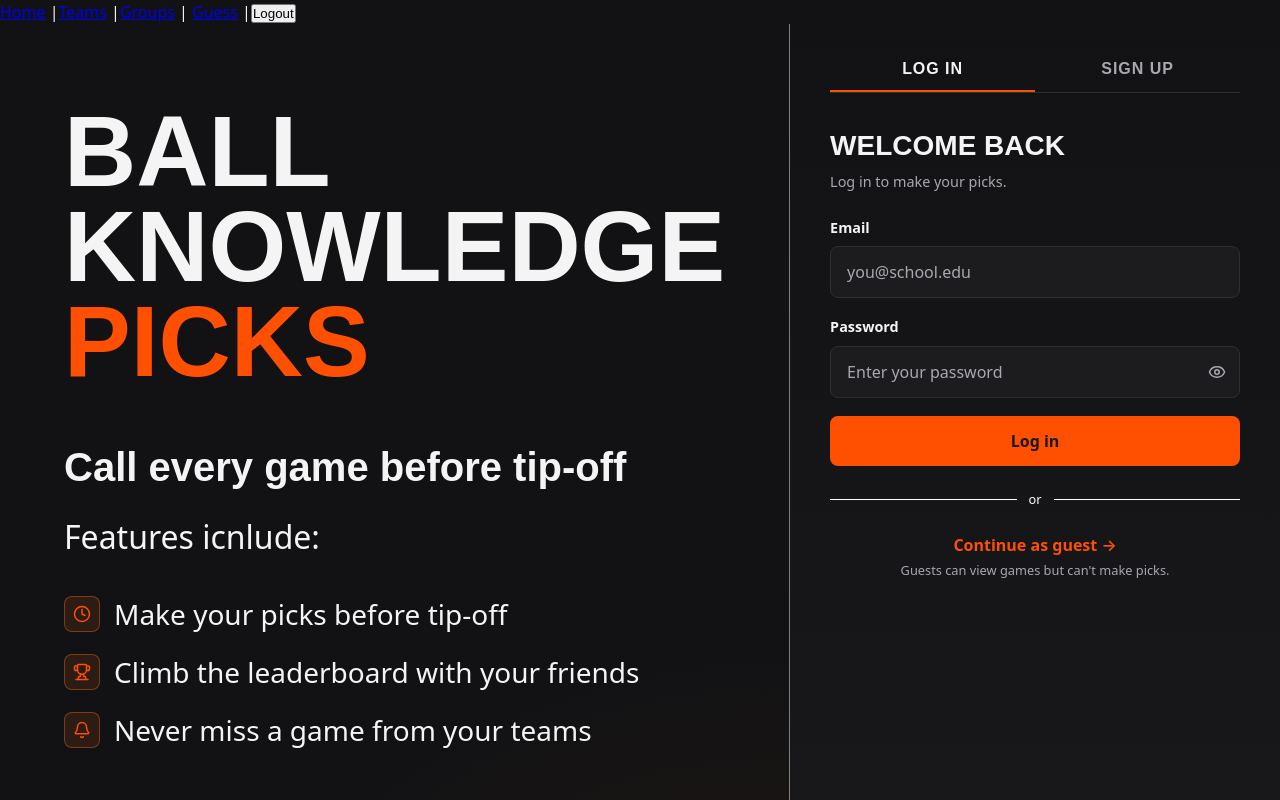
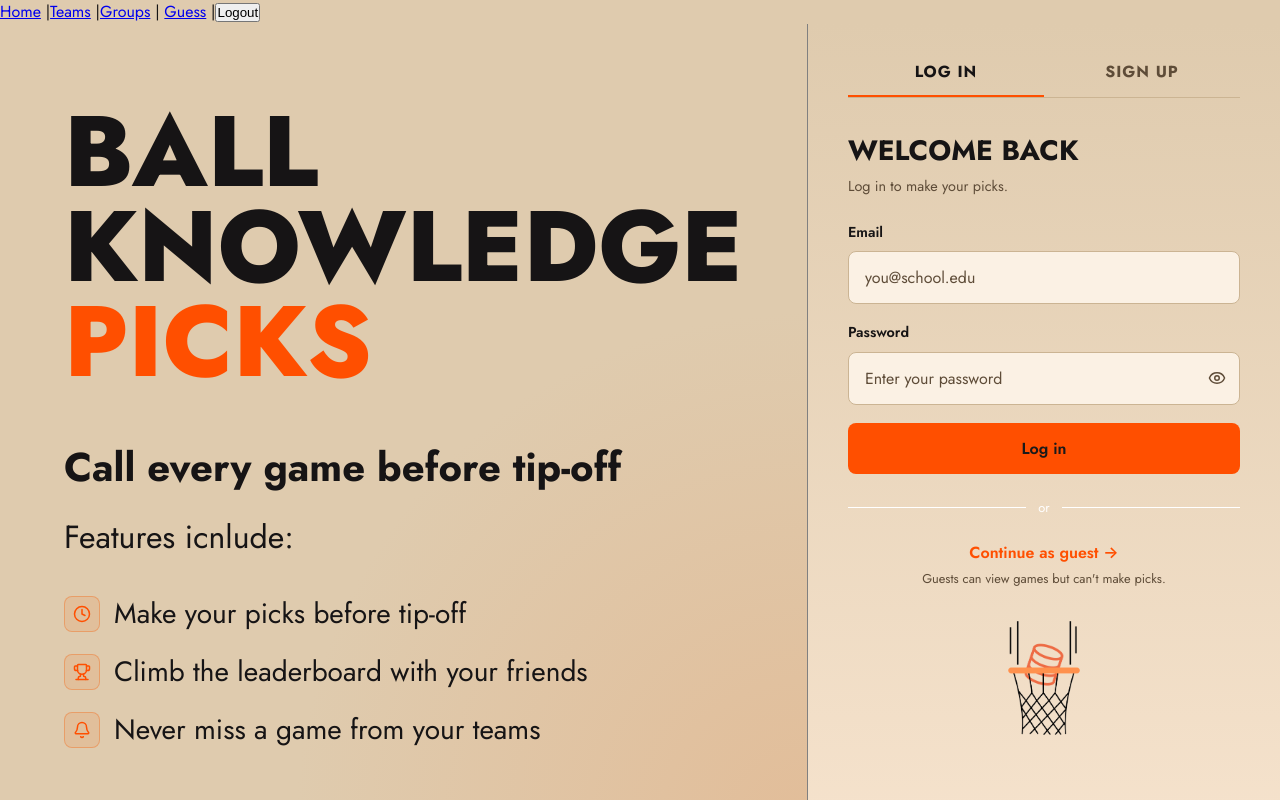
Before and after one commit to RayanK05/BallKnowledgePicks, a React (Vite) app in the folder client/: page /Login in a window 1280 px wide. Shown: the top 800 px of the page. Built offline with nearby package versions, Linux system fonts and the light colour scheme.

Commit message:
style: update palette and auth page, add new logo

```diff
--- a/client/src/index.css
+++ b/client/src/index.css
@@ -1,39 +1,42 @@
-@import url('https://fonts.googleapis.com');
+@import url('https://fonts.googleapis.com/css2?family=Jost:wght@400;500;600;700;800;900&display=swap');
 
-/* ===== Design tokens: use these everywhere, never hardcode colours ===== */
+/* ===== Design tokens: Egg Liqueur (light, sandy hardwood) ===== */
 :root {
+  color-scheme: light;
+
   /* surfaces */
-  --bg: #121214;
-  --card: #1C1C1F;
-  --raised: #26262A;
-  --input-bg: var(--card);
-  --border: #2E2E33;
-  --border-strong: #43434A;
+  --bg: #DFCBAE;            /* egg liqueur: page background */
+  --card: #F5E2CC;          /* honey beige: cards, navbar */
+  --raised: #EBD6BB;        /* inputs on cards, pick buttons, table headers, hover */
+  --input-bg: #FBF1E4;      /* lighter so fields stand out on cards */
+  --border: #CBB493;        /* card borders, dividers */
+  --border-strong: #9C8462; /* input + ghost-button outlines */
 
   /* accent */
-  --accent: #FF4F00;
-  --accent-hover: #FF7F33;
-  --accent-soft: #3A2213;
-  --accent-line: rgba(242, 107, 29, 0.4);
-  --accent-glow: rgba(242, 107, 29, 0.14);
-  --on-accent: #121214;
+  --accent: #FF4F00;                    /* buttons, active tab, your pick border */
+  --accent-hover: #E04500;              /* darker on hover (light theme) */
+  --accent-text: #9A3B12;               /* NEW: orange-family text on sand */
+  --accent-soft: #F8D9C8;               /* "your pick" bg, chips */
+  --accent-line: rgba(255, 79, 0, 0.45);
+  --accent-glow: rgba(255, 79, 0, 0.14);
+  --on-accent: #161415;                 /* dynamic black on orange */
 
   /* text */
-  --text: #F4F4F5;
-  --muted: #A8A8B0;
-  --subtle: #85858F;
-  --placeholder: #8E8E97;
+  --text: #161415;          /* dynamic black */
+  --muted: #5E4C38;         /* helper text, labels */
+  --subtle: #6E5A45;        /* timestamps; on cards only */
+  --placeholder: #7A6650;
 
   /* status */
-  --success: #3DD68C;
-  --success-bg: #10301F;
-  --danger: #FF6B6B;
-  --danger-bg: #3A1620;
+  --success: #17663F;
+  --success-bg: #D3EBD9;
+  --danger: #B3261E;
+  --danger-bg: #F6D5CF;
 
   /* shape + type */
   --radius: 12px;
   --font-body: 'Jost', system-ui, -apple-system, sans-serif;
-  --font-display: 'Jost', 'Jost', sans-serif;
+  --font-display: 'Jost', system-ui, sans-serif;
 }
 
 /* ===== Reset ===== */
--- a/client/src/pages/AuthPage.jsx
+++ b/client/src/pages/AuthPage.jsx
@@ -3,7 +3,7 @@ import { Clock, Trophy, Bell } from "lucide-react";
 import Login from "../components/login.jsx";
 import Register from "../components/register.jsx";
 import styles from "./AuthPage.module.css";
-import Logo from "../assets/Logo.png";
+import Logo from "../assets/logo2.svg";
 
 const features = [
   { icon: Clock, text: "Make your picks before tip-off" },
@@ -52,7 +52,6 @@ const AuthPage = () => {
             </li>
           ))}
         </ul>
-        <img src={Logo} className={styles.logo} alt="Description" />
       </div>
 
       <div className={styles.formSide}>
@@ -92,7 +91,10 @@ const AuthPage = () => {
             Continue as guest →
           </a>
           <p className={styles.guestHint}>Guests can view games but can't make picks.</p>
+          <img src={Logo} className={styles.logo} alt="Description" />
+
         </div>
+
       </div>
     </div>
   );
--- a/client/src/pages/AuthPage.module.css
+++ b/client/src/pages/AuthPage.module.css
@@ -72,7 +72,7 @@
 
 .logo {
   display: block;
-  width: 540px;
+  width: 180px;
   max-width: 100%;
   height: auto;
   margin: 0 auto;
```
Also changed, not shown: client/src/assets/logo2.svg (added).
